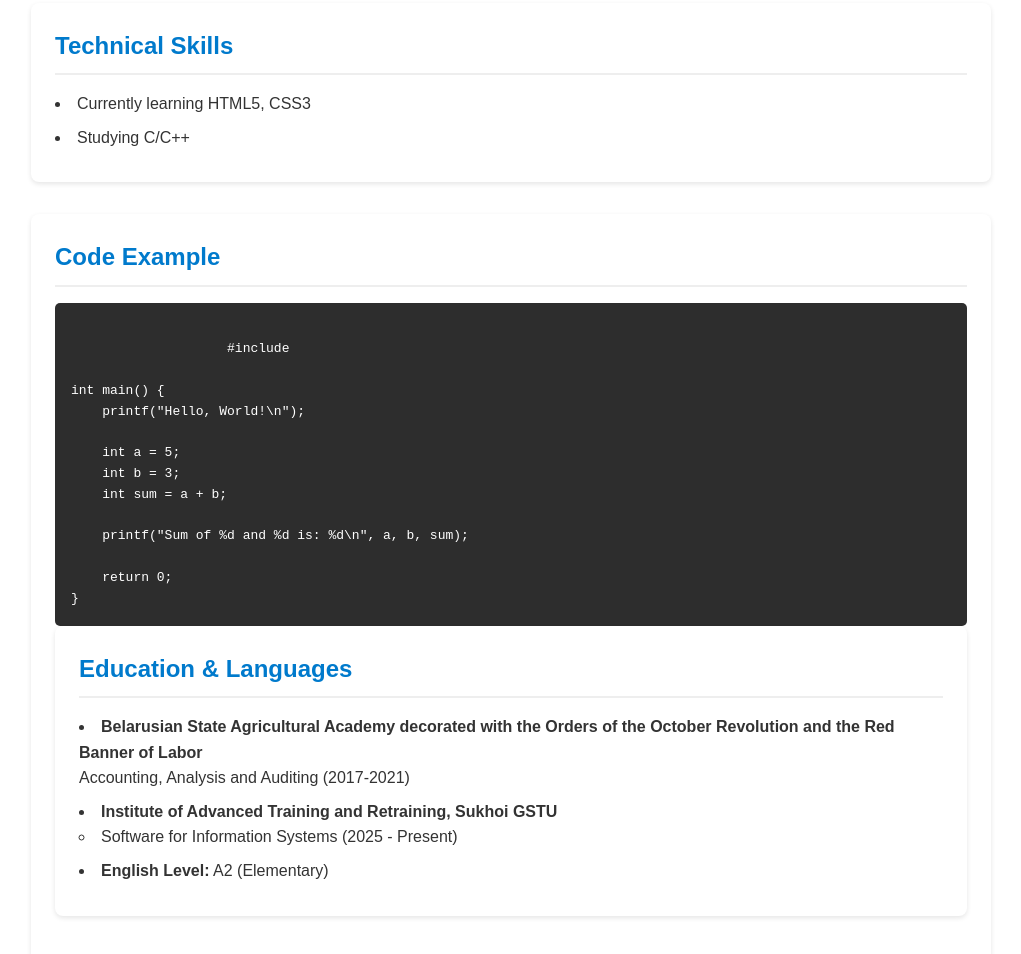
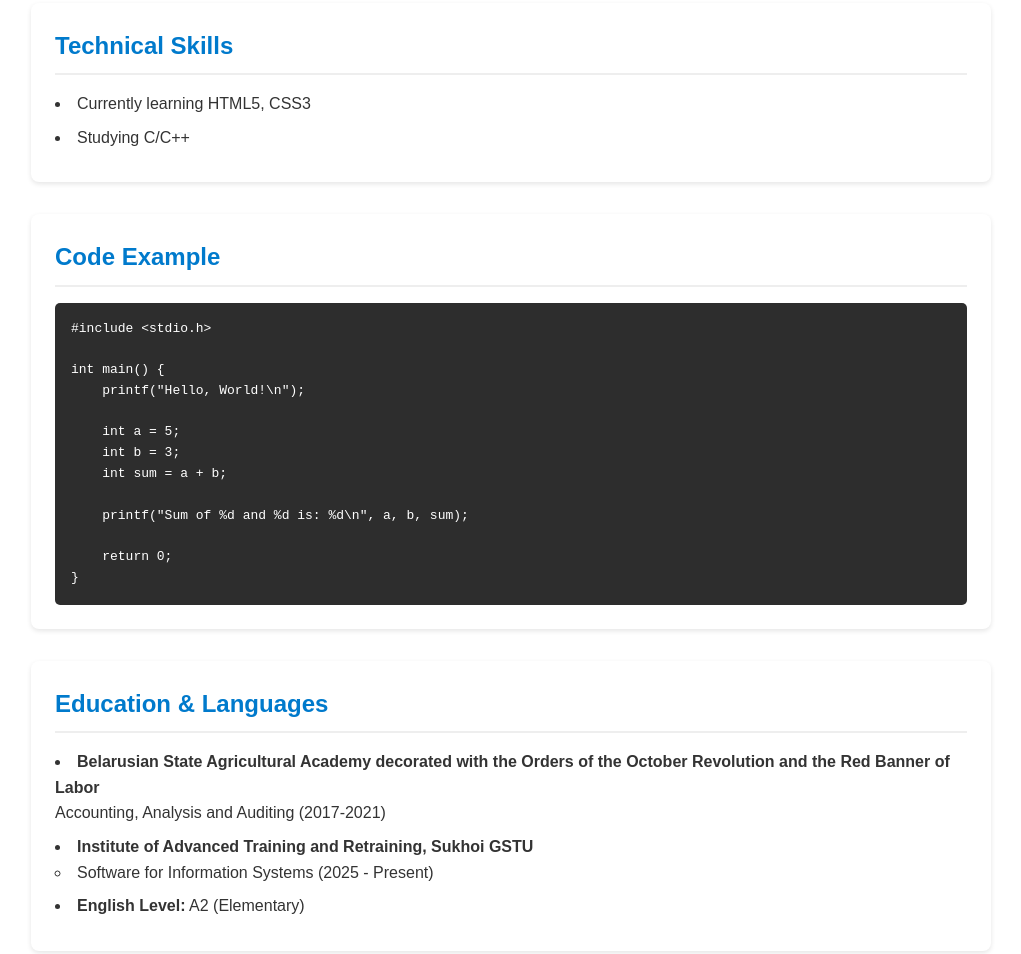
Before and after one commit to kirillole69/CV, a plain HTML site: page index.html in a window 1280 px wide. Shown: the part 643-1597 px from the top of the page, without its empty margins (129-1150 px from the left). Drawn offline with Linux system fonts and the light colour scheme.

Commit message:
Update index.html

```diff
--- a/index.html
+++ b/index.html
@@ -81,11 +81,9 @@
                     <li><strong></strong> Studying C/C++</li>
                 </ul>
             </section>
-
-            <section id="code" class="section">
-                <h2>Code Example</h2>
-                <pre><code>
-                    #include <stdio.h>
+       <section id="code" class="section">
+    <h2>Code Example</h2>
+    <pre><code>#include &lt;stdio.h&gt;
 
 int main() {
     printf("Hello, World!\n");
@@ -97,8 +95,8 @@ int main() {
     printf("Sum of %d and %d is: %d\n", a, b, sum);
 
     return 0;
-}
-</code></pre>
+}</code></pre>
+</section>
        <section id="education" class="section">
                 <h2>Education & Languages</h2>
                 <ul>
```
